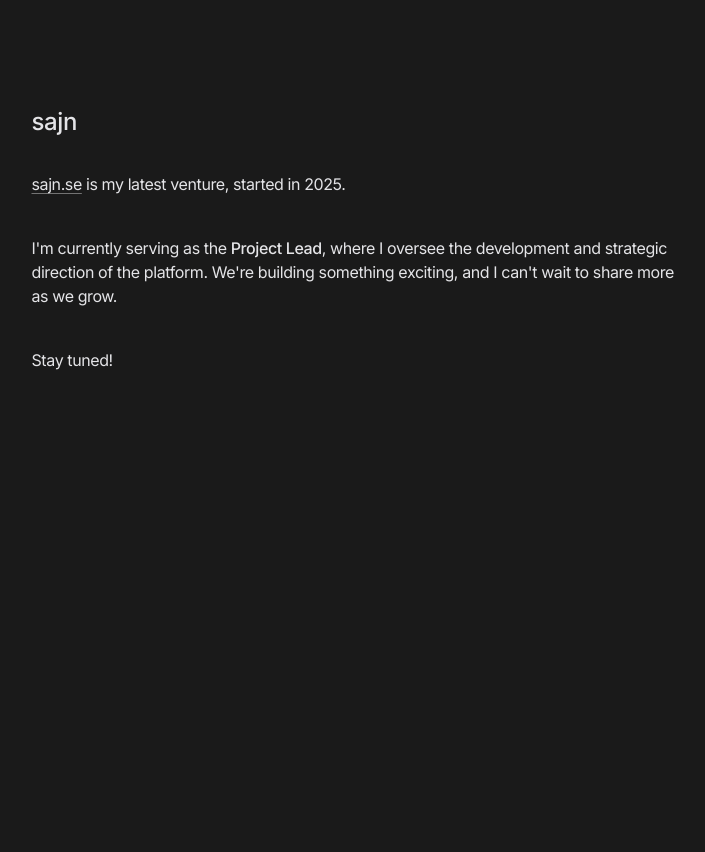
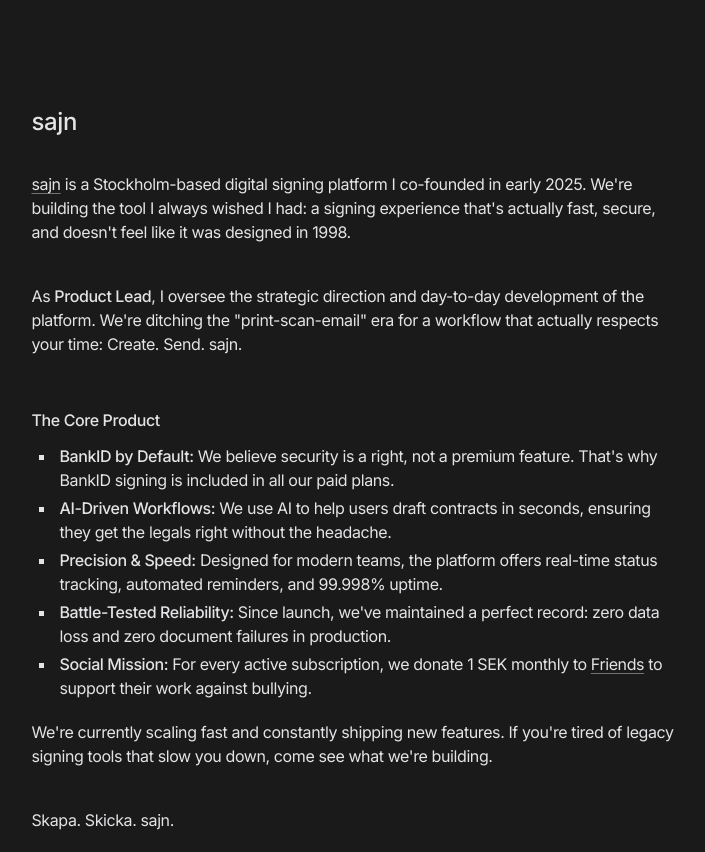
Before and after one commit to enemyrr/enemyr-blog, a Next.js app: page /sajn in a window 1280 px wide. Shown: the whole page, without its empty margins (276-981 px from the left). Before the commit the page ends 800 px from the top, so only its background shows below. Built offline with nearby package versions, Linux system fonts and the light colour scheme.

Commit message:
Update personal and project descriptions: change role from Project Lead to Product Lead, enhance sajn platform details, and improve AI assistant prompt for clarity and engagement.

```diff
--- a/app/api/chat/route.ts
+++ b/app/api/chat/route.ts
@@ -8,16 +8,18 @@
 
   const result = streamText({
     model: groq('openai/gpt-oss-120b'),
-    system: `You are Andreas's AI assistant on his personal blog. Today's date is ${new Date().toISOString().split('T')[0]}.
+    system: `You are an AI assistant that answers questions about Andreas.
 
 About Andreas:
-- Currently working as Project Lead @ sajn (2025 – present)
+- Currently working as Product Lead @ sajn (2025 – present)
 - Based in Stockholm, Sweden
 - Email: andreas@enemyr.com
-- Previously CEO @ RIBBAN (2021-2024) and Real Estate Agent @ Fastighetsbyrån (2020-2022)
+- Previously CEO @ RIBBAN (2020-2025) and Real Estate Agent @ Fastighetsbyrån (2020-2022)
 - Bachelor's degree in Real Estate Management (2018-2021)
 
-You're knowledgeable about AI, software development, product building, and technology trends. You're friendly, helpful, and conversational. Keep responses concise but informative.`,
+Your role is to help visitors learn about Andreas - his background, experience, projects, and interests. Be friendly, helpful, and conversational. Keep responses concise but informative.
+
+Today's date is ${new Date().toISOString().split('T')[0]}.`,
     messages: convertToModelMessages(messages),
   });
 
--- a/app/page.mdx
+++ b/app/page.mdx
@@ -1,6 +1,6 @@
 # Andreas Enemyr
 
-I'm a [developer and product designer](/bio). I work at [sajn](/sajn) as project lead. Previously, I founded [RIBBAN](/ribban) and served as CEO. I've been building products for over a decade and still love the process of starting from zero.
+I'm a [developer and product designer](/bio). I work at [sajn](/sajn) as product lead. Previously, I founded [RIBBAN](/ribban) and served as CEO. I've been building products for over 10 years and still love the process of starting from zero.
 
 Like everyone else, I’m into [AI](/ai) and how it's reshaping how we build products. When I’m not in front of a screen, I’m probably out [running](/running) — currently training for the Copenhagen Marathon 2026.
 
--- a/app/sajn/page.mdx
+++ b/app/sajn/page.mdx
@@ -1,7 +1,16 @@
 # sajn
 
-[sajn.se](https://sajn.se) is my latest venture, started in 2025.
+[sajn](https://sajn.se) is a Stockholm-based digital signing platform I co-founded in early 2025. We're building the tool I always wished I had: a signing experience that's actually fast, secure, and doesn't feel like it was designed in 1998.
 
-I'm currently serving as the **Project Lead**, where I oversee the development and strategic direction of the platform. We're building something exciting, and I can't wait to share more as we grow.
+As **Product Lead**, I oversee the strategic direction and day-to-day development of the platform. We're ditching the "print-scan-email" era for a workflow that actually respects your time: Create. Send. sajn.
 
-Stay tuned!
+### The Core Product
+- **BankID by Default:** We believe security is a right, not a premium feature. That's why BankID signing is included in all our paid plans.
+- **AI-Driven Workflows:** We use AI to help users draft contracts in seconds, ensuring they get the legals right without the headache.
+- **Precision & Speed:** Designed for modern teams, the platform offers real-time status tracking, automated reminders, and 99.998% uptime.
+- **Battle-Tested Reliability:** Since launch, we've maintained a perfect record: zero data loss and zero document failures in production.
+- **Social Mission:** For every active subscription, we donate 1 SEK monthly to [Friends](https://friends.se) to support their work against bullying.
+
+We're currently scaling fast and constantly shipping new features. If you're tired of legacy signing tools that slow you down, come see what we're building.
+
+Skapa. Skicka. sajn.
```
